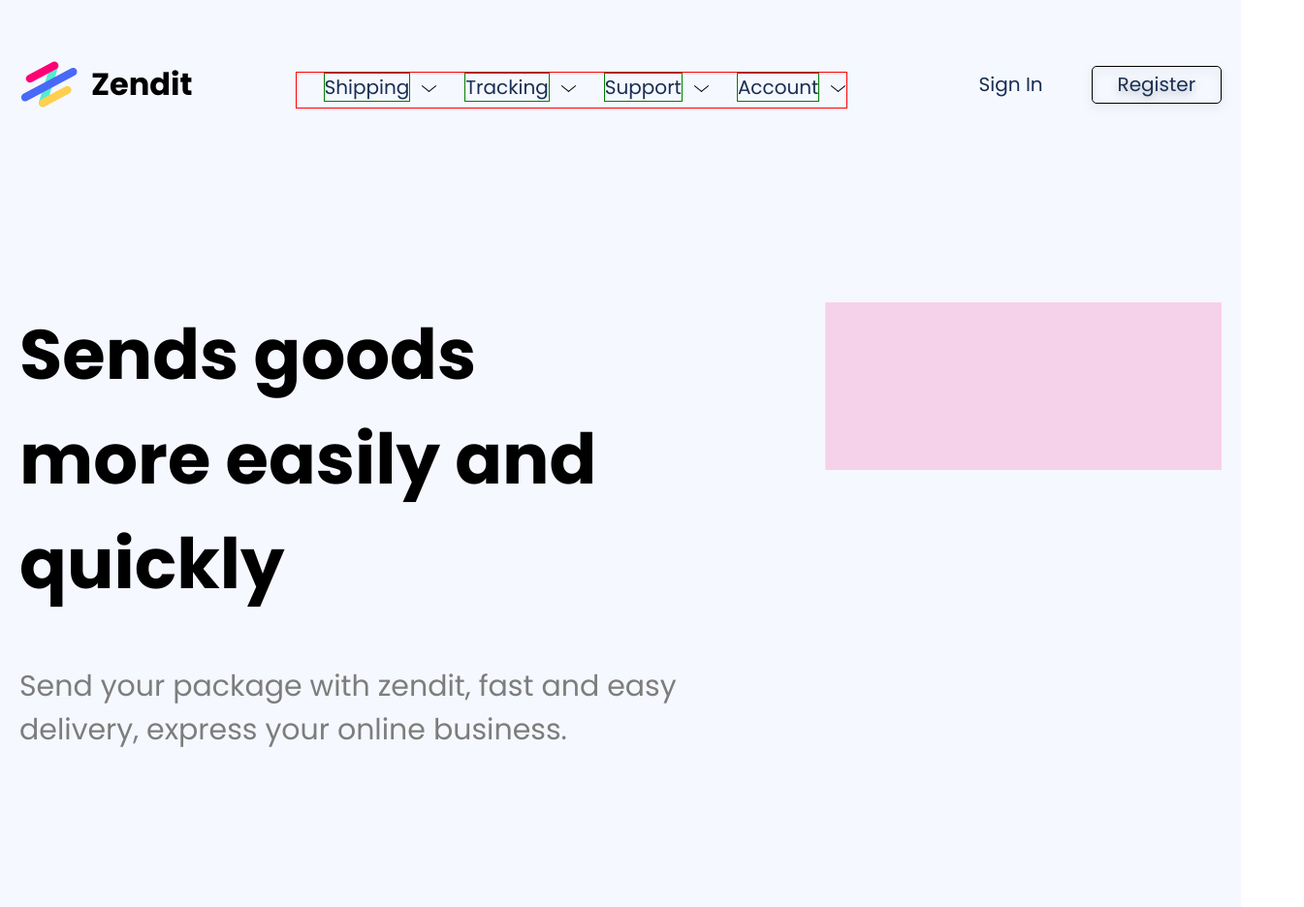
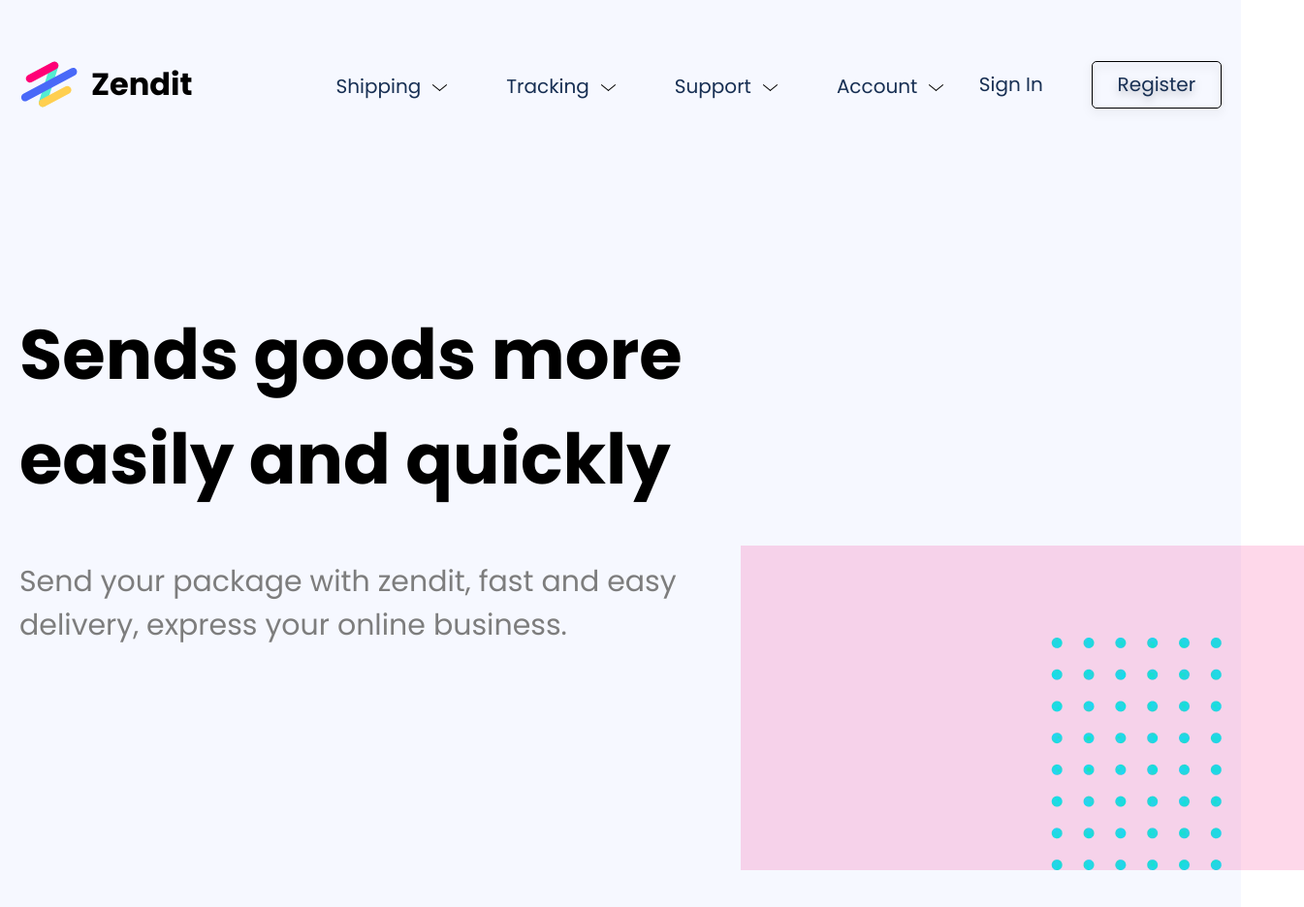
Before and after one commit to Wolf635/Zendit, a website: page Zendit/index.html in a window 1280 px wide. Shown: the whole page at 97% size, 1345 px wide, since content can reach past the window. Drawn offline with nearby package versions, Linux system fonts and the light colour scheme; a script that the page names is missing.

Commit message:
feat: in block Parralax

```diff
--- a/#src/scss/forms.scss
+++ b/#src/scss/forms.scss
@@ -1,5 +1,5 @@
 .menu__registration {
-	padding: 8.5px 25.9px;
+	padding: 13.5px 25.8px;
 	border-radius: 5px;
 	background-color: trancparent;
 	border: 1px solid #000;
--- a/#src/scss/main.scss
+++ b/#src/scss/main.scss
@@ -34,7 +34,7 @@ $fontfamily: "Poppins";
 //<ПЕРЕМЕННЫЕ>===========================================================================================================
 $minwidth: 320px;
 $maxwidth: 1920; // Ширина всего макета целиком $mw
-$maxwidthContainer: 1660; // Увеличиваем ширину + 20px из за паддинга
+$maxwidthContainer: 1676; //1660 Увеличиваем ширину + 20px из за паддинга
 $md1: $maxwidthContainer + 12; //$md1: $mw + 12
 $md2: 991.98;
 $md3: 767.98;
--- a/#src/scss/style.scss
+++ b/#src/scss/style.scss
@@ -27,22 +27,25 @@ $gray: #7d7d7d;
 }
 .nav {
   display: flex;
-  margin-left: 106px;
+  margin-left: 120px;
   padding-top: 11.8px;
   &__wrap {
     display: flex;
-    border: 1px solid red;
+    li:first-child {
+      /* Первый элемент списка */
+      margin-left: 0;
+    }
   }
   &__item {
     list-style: none;
     padding: 0px 28px;
+    margin-left: 32px;
     font-style: normal;
     font-weight: 400;
     line-height: 30px;
     position: relative;
     a {
       color: $blau;
-      border: 1px solid green;
     }
     &::before,
     &::after {
@@ -105,12 +108,12 @@ $gray: #7d7d7d;
   &__body {
     display: flex;
     flex-direction: column;
+    max-width: 684px;
   }
 }
 .header {
   &__title {
     display: flex;
-    max-width: 82%;
     margin-bottom: 50px;
   }
   &__text {
@@ -125,15 +128,29 @@ $gray: #7d7d7d;
   font-size: 30px;
   line-height: 45px;
   color: $gray;
+  margin-bottom: 230px;
 }
 .parralax {
-  max-width: 33%;
+  max-width: 40%;
   margin-left: auto;
+  display: flex;
+  align-items: flex-end;
+  position: relative;
 }
 .item {
   max-width: 788px;
+  height: 335px;
+  margin-right: -142px;
   img {
-    max-width: 100%;
-    height: auto;
+    width: 100%;
+    height: 100%;
+    top: 0;
+    left: 0;
+    object-fit: cover;
+  }
+  &1 {
+    margin: 41% 0 0 -24%;
+    width: 240px;
+    max-height: 240px;
   }
 }
--- a/Zendit/index.html
+++ b/Zendit/index.html
@@ -8,6 +8,7 @@
   <link rel="stylesheet" href="css/main.min.css">
   <link rel="preconnect" href="https://fonts.gstatic.com">
   <link href="https://fonts.googleapis.com/css2?family=Poppins:wght@400;600;700&display=swap" rel="stylesheet">
+  <script src="https://cdnjs.cloudflare.com/ajax/libs/parallax/3.1.0/parallax.min.js"></script>
   <title>Document</title>
 </head>
 
@@ -22,34 +23,34 @@
         <div class="menu__burger">
           <span></span>
         </div>
-
-
         <nav class="nav menu__nav block one">
           <ul class="nav__wrap">
 
-            <li class="nav__item"><a href="#">Shipping</a></li>
-            <a class="nav__item--text" href="https://www.russianfood.com/recipes/recipe.php?rid=121599"
-              target="_blank">Рецепт супа
-              горохового</a>
+            <li class="nav__item"><a href="#">Shipping</a>
+              <ul class="nav__list">
+                <li class="nav__item--text">
+                  <a href="https://www.russianfood.com/recipes/recipe.php?rid=121599" target="_blank">lorem1</a>
+                </li>
+              </ul>
+            </li>
 
-            <li class="nav__item"><a href="#">Tracking</a></li>
-            <a class="nav__item--text" href="https://www.russianfood.com/recipes/recipe.php?rid=8914"
-              target="_blank">Солянка по грузински</a>
+            <li class="nav__item"><a href="#">Tracking</a>
+              <ul class="nav__list">
+                <li class="nav__list--item">
+                  <a class="nav__item--text" href="https://www.russianfood.com/recipes/recipe.php?rid=8914"
+                    target="_blank">lorem2</a>
+                </li>
 
+              </ul>
+            </li>
             <li class="nav__item"><a href="#">Support</a></li>
             <a class="nav__item--text" href="https://www.russianfood.com/recipes/recipe.php?rid=121599"
-              target="_blank">Рецепт супа
-              горохового</a>
-
+              target="_blank">lorem3</a>
             <li class="nav__item"><a href="#">Account</a></li>
             <a class="nav__item--text" href="https://www.russianfood.com/recipes/recipe.php?rid=121599"
-              target="_blank">Рецепт супа
-              горохового</a>
-
+              target="_blank">lorem4</a>
           </ul>
         </nav>
-
-
         <div class="contacts menu__contacts">
           <a class="menu__entrance" href="https://www.google.ru/" target="_blank">Sign In</a>
           <a class="menu__registration" href="#">Register</a>
@@ -61,9 +62,10 @@
           <div class="text header__text">Send your package with zendit, fast and easy
             delivery, express your online business.</div>
         </div>
-        <div class="parralax">
+
+        <div class="parralax" id="parralax">
           <div class="item"><picture><source srcset="img/header/01.webp" type="image/webp"><img src="img/header/01.png" alt=""></picture></div>
-          <!-- <div class="item"><picture><source srcset="img/header/02.webp" type="image/webp"><img src="img/header/02.png" alt=""></picture></div> -->
+          <div class="item item1" data-depth="0.2"><picture><source srcset="img/header/02.webp" type="image/webp"><img src="img/header/02.png" alt=""></picture></div>
           <!-- <div class="item"><picture><source srcset="img/header/03.webp" type="image/webp"><img src="img/header/03.png" alt=""></picture></div> -->
           <!-- <div class="item"><picture><source srcset="img/header/04.webp" type="image/webp"><img src="img/header/04.png" alt=""></picture></div> -->
         </div>
--- a/Zendit/js/main.js
+++ b/Zendit/js/main.js
@@ -7,3 +7,6 @@ $(document).ready(function () {
     $(this).toggleClass('active').next().slideToggle(300);
   });
 });
+
+var scene = document.getElementById('parralax');
+var parallaxInstance = new Parallax(parralax);
```
Also changed, not shown: #src/index.html (+21 -19 lines), #src/img/header/001.jpg (added), Zendit/css/main.css, Zendit/css/main.min.css, Zendit/img/header/001.jpg (added), Zendit/img/header/001.webp (added), 1 other file.
